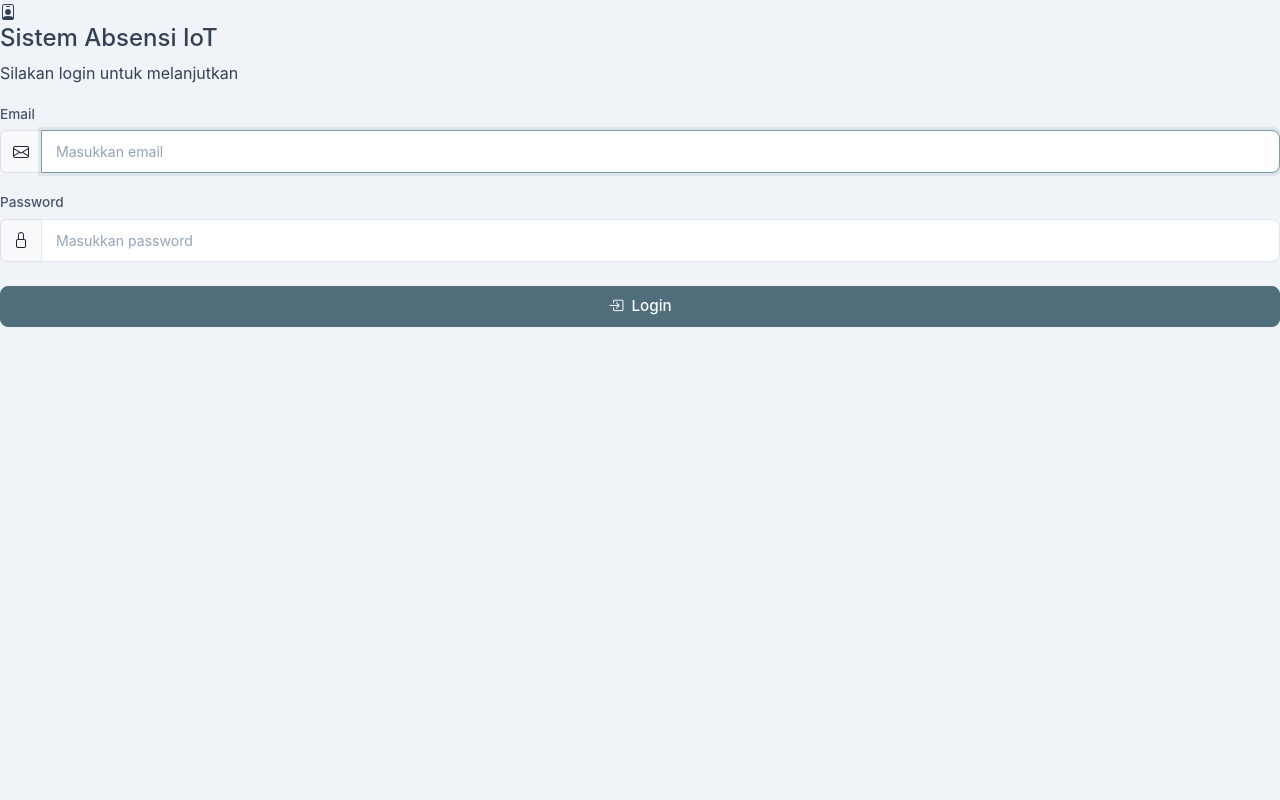
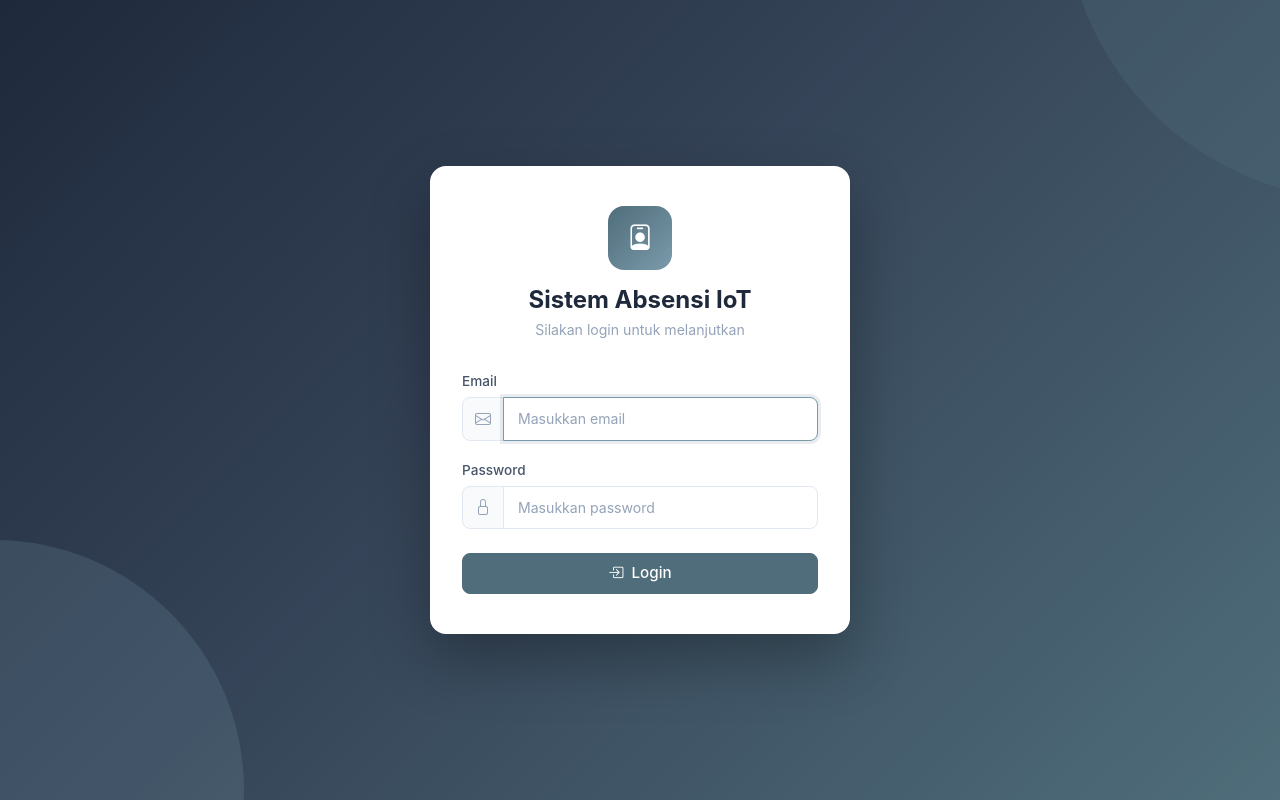
Before and after one commit to project-dmt/Absensi_karyawan_IoT, a React (Vite) app: page /login in a window 1280 px wide. Built offline with nearby package versions, Linux system fonts and the light colour scheme; no server answers.

Commit message:
fix: add missing login page CSS styles
- Add login-page layout with gradient background and decorative circles
- Add login-card styling with shadow, icon, and form input group styles
- Fix unstyled login page that was missing CSS definitions

```diff
--- a/src/index.css
+++ b/src/index.css
@@ -647,3 +647,95 @@ code {
 .empty-state p {
   font-size: 0.92rem;
 }
+
+/* ===== LOGIN PAGE ===== */
+.login-page {
+  min-height: 100vh;
+  display: flex;
+  align-items: center;
+  justify-content: center;
+  position: relative;
+  overflow: hidden;
+}
+
+.login-page__bg {
+  position: absolute;
+  inset: 0;
+  background: linear-gradient(135deg, #1e293b 0%, #334155 40%, #4f6d7a 100%);
+  z-index: 0;
+}
+
+.login-page__bg::after {
+  content: '';
+  position: absolute;
+  top: -50%;
+  right: -30%;
+  width: 600px;
+  height: 600px;
+  border-radius: 50%;
+  background: rgba(79, 109, 122, 0.3);
+}
+
+.login-page__bg::before {
+  content: '';
+  position: absolute;
+  bottom: -30%;
+  left: -20%;
+  width: 500px;
+  height: 500px;
+  border-radius: 50%;
+  background: rgba(123, 154, 171, 0.2);
+}
+
+.login-card {
+  position: relative;
+  z-index: 1;
+  width: 100%;
+  max-width: 420px;
+  margin: 16px;
+  background: #fff;
+  border-radius: 16px;
+  padding: 40px 32px;
+  box-shadow: 0 25px 60px rgba(0, 0, 0, 0.3);
+}
+
+.login-card__header {
+  text-align: center;
+  margin-bottom: 28px;
+}
+
+.login-card__icon {
+  width: 64px;
+  height: 64px;
+  margin: 0 auto 16px;
+  border-radius: 16px;
+  background: linear-gradient(135deg, var(--primary), var(--primary-light));
+  display: flex;
+  align-items: center;
+  justify-content: center;
+  color: #fff;
+  font-size: 1.6rem;
+}
+
+.login-card__header h4 {
+  font-weight: 700;
+  color: #1e293b;
+  margin-bottom: 4px;
+}
+
+.login-card__header p {
+  color: #94a3b8;
+  font-size: 0.88rem;
+  margin: 0;
+}
+
+.login-card .input-group-text {
+  background: #f8fafc;
+  border-color: #e2e8f0;
+  color: #94a3b8;
+  border-radius: var(--radius-sm) 0 0 var(--radius-sm);
+}
+
+.login-card .form-control {
+  border-radius: 0 var(--radius-sm) var(--radius-sm) 0;
+}
```
